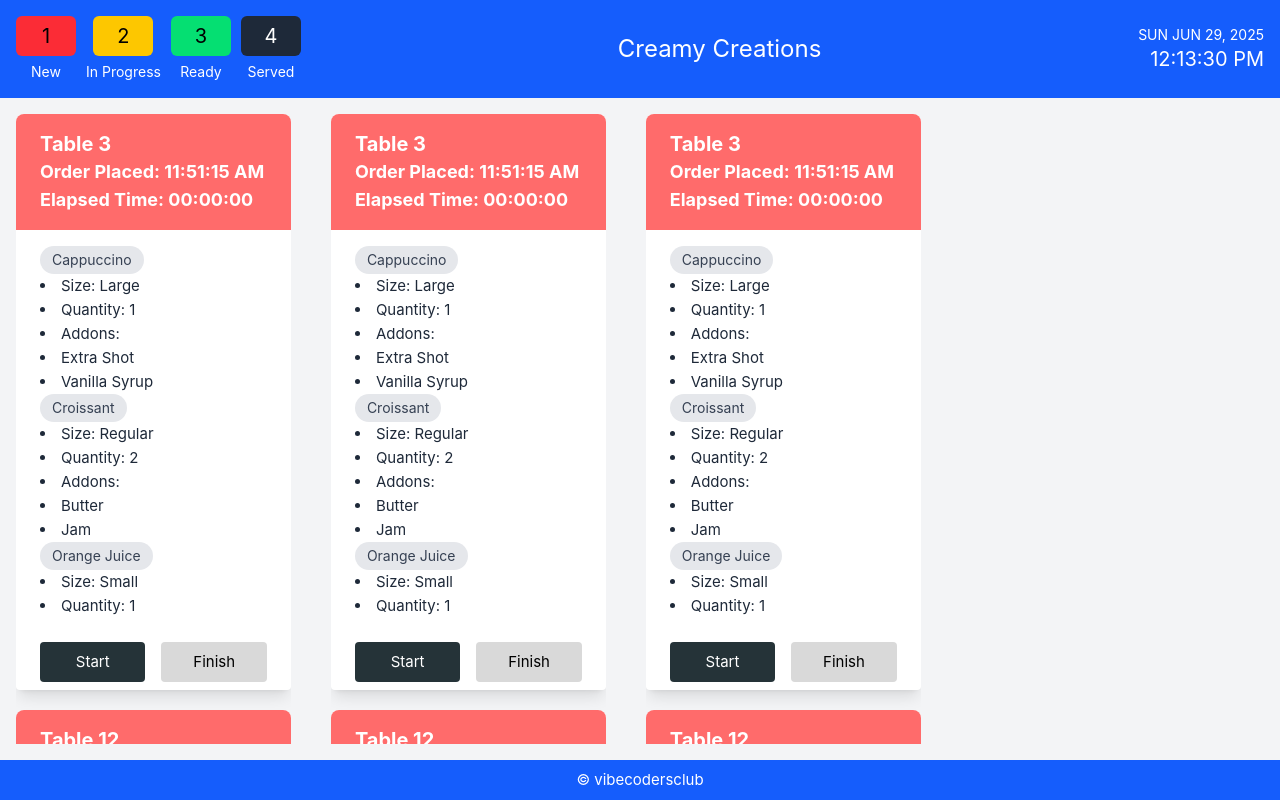
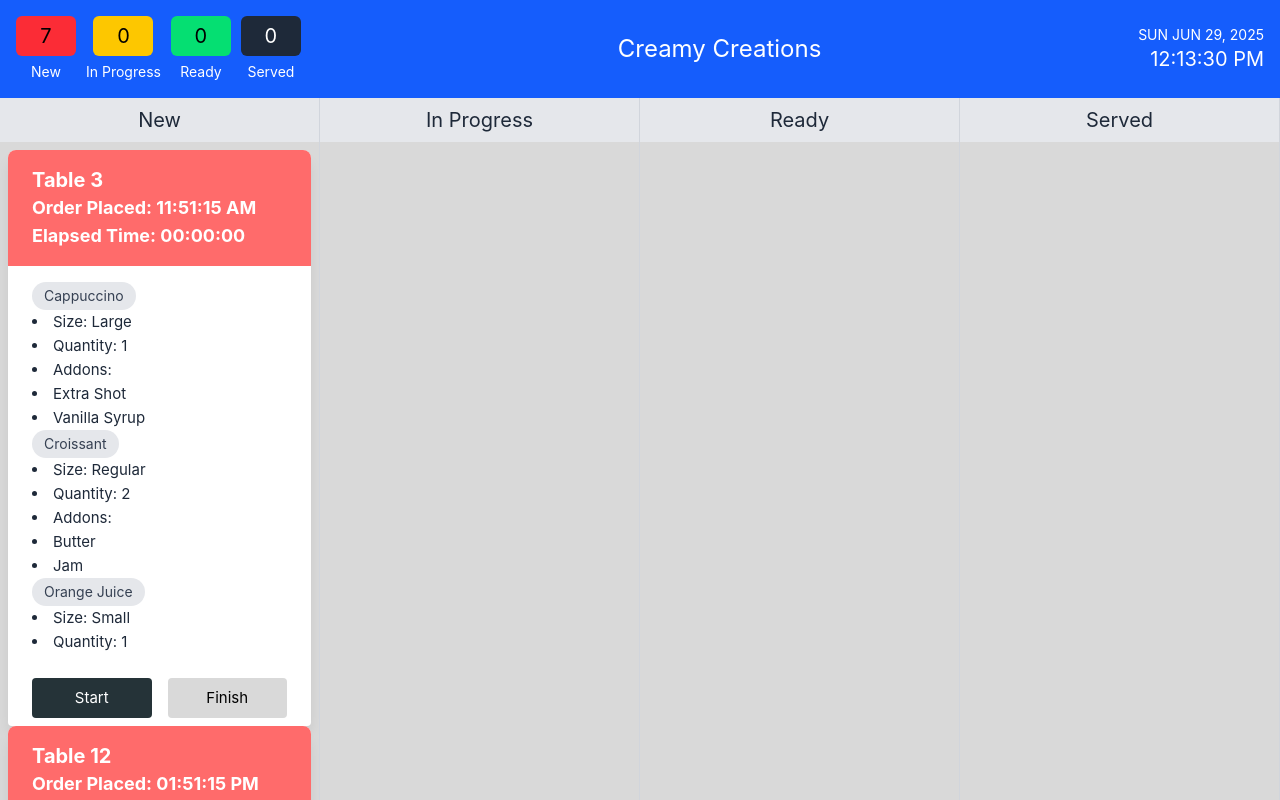
Before and after one commit to Genesis-Tan/Creamy-Created, a Vue app in the folder frontend-kitchen/: page / in a window 1280 px wide. Built offline with nearby package versions, Linux system fonts and the light colour scheme.

Commit message:
cards change place based on btn actions, navbar counter working

```diff
--- a/frontend-kitchen/src/App.vue
+++ b/frontend-kitchen/src/App.vue
@@ -1,50 +1,115 @@
 <script setup lang="ts">
+import { ref, computed } from 'vue'
 import Navbar from './components/navbar.vue'
 import Cards from './components/cards.vue'
-import orders from './assets/mock-data.json'
-// You can also import a Footer if needed
+import mockData from './assets/mock-data.json'
+import type { Order } from './types'
+
+// Add a default status to the mock data and a unique id
+const orders = ref<Order[]>(
+  mockData.map((order, index) => ({
+    ...order,
+    id: order.tableNumber + index, // simple unique id
+    status: 'New', // default status
+  })),
+)
+
+const groupedOrders = computed(() => {
+  return orders.value.reduce(
+    (acc, order) => {
+      const status = order.status || 'New'
+      if (!acc[status]) {
+        acc[status] = []
+      }
+      acc[status].push(order)
+      return acc
+    },
+    {} as Record<string, Order[]>,
+  )
+})
+
+const newOrdersCount = computed(() => groupedOrders.value['New']?.length || 0)
+const inProgressOrdersCount = computed(() => groupedOrders.value['In Progress']?.length || 0)
+const readyOrdersCount = computed(() => groupedOrders.value['Ready']?.length || 0)
+const servedOrdersCount = computed(() => groupedOrders.value['Served']?.length || 0)
+
+const orderStatuses = ['New', 'In Progress', 'Ready', 'Served']
+
+const handleStartOrder = (orderId: number) => {
+  const order = orders.value.find((o) => o.id === orderId)
+  if (order) {
+    order.status = 'In Progress'
+  }
+}
+
+const handleFinishOrder = (orderId: number) => {
+  const order = orders.value.find((o) => o.id === orderId)
+  if (order) {
+    order.status = 'Ready'
+  }
+}
+
+const handleUndoOrder = (orderId: number) => {
+  const order = orders.value.find((o) => o.id === orderId)
+  if (order) {
+    order.status = 'New'
+  }
+}
+
+const handleServeOrder = (orderId: number) => {
+  const order = orders.value.find((o) => o.id === orderId)
+  if (order) {
+    order.status = 'Served'
+  }
+}
 </script>
 
 <template>
-  <div class="h-screen flex flex-col">
-    <!-- Navbar at top -->
-    <Navbar />
-
-    <main class="flex-1 p-4 bg-gray-100 overflow-hidden">
-      <div class="flex flex-row gap-10 h-full">
-        <!-- Column 1 -->
-        <div class="flex flex-col gap-5 overflow-y-auto no-scrollbar">
-          <Cards
-            v-for="order in orders"
-            :key="order.tableNumber"
-            :tableNumber="order.tableNumber"
-            :timestamp="order.timestamp"
-            :orders="order.orders"
-          />
-        </div>
-        <!-- Column 2 -->
-        <div class="flex flex-col gap-5 overflow-y-auto no-scrollbar">
-          <Cards
-            v-for="order in orders"
-            :key="order.tableNumber"
-            :tableNumber="order.tableNumber"
-            :timestamp="order.timestamp"
-            :orders="order.orders"
-          />
-        </div>
-        <!-- Column 3 -->
-        <div class="flex flex-col gap-5 overflow-y-auto no-scrollbar">
-          <Cards
-            v-for="order in orders"
-            :key="order.tableNumber"
-            :tableNumber="order.tableNumber"
-            :timestamp="order.timestamp"
-            :orders="order.orders"
-          />
+  <div class="flex flex-col h-screen">
+    <Navbar
+      :new-count="newOrdersCount"
+      :in-progress-count="inProgressOrdersCount"
+      :ready-count="readyOrdersCount"
+      :served-count="servedOrdersCount"
+    />
+    <main class="flex-1 overflow-x-auto bg-[#D9D9D9]">
+      <div class="flex h-full">
+        <div
+          v-for="status in orderStatuses"
+          :key="status"
+          class="w-1/4 min-w-[300px] h-full overflow-y-auto border-r border-gray-300"
+        >
+          <h2 class="text-center text-xl font-bold py-2 bg-gray-200 sticky top-0 z-10">
+            {{ status }}
+          </h2>
+          <div class="p-2">
+            <Cards
+              v-for="order in groupedOrders[status]"
+              :key="order.id"
+              :order-id="order.id"
+              :table-number="order.tableNumber"
+              :timestamp="order.timestamp"
+              :orders="order.orders"
+              :status="order.status"
+              @start-order="handleStartOrder"
+              @finish-order="handleFinishOrder"
+              @undo-order="handleUndoOrder"
+              @serve-order="handleServeOrder"
+            />
+          </div>
         </div>
       </div>
     </main>
-
-    <footer class="bg-blue-600 text-white text-center p-2">&copy; vibecodersclub</footer>
   </div>
 </template>
+
+<style>
+/* Simple scrollbar styling for webkit browsers */
+.no-scrollbar::-webkit-scrollbar {
+  display: none;
+}
+.no-scrollbar {
+  -ms-overflow-style: none; /* IE and Edge */
+  scrollbar-width: none; /* Firefox */
+}
+</style>
--- a/frontend-kitchen/src/components/cards.vue
+++ b/frontend-kitchen/src/components/cards.vue
@@ -1,36 +1,3 @@
-<template>
-  <div class="max-w-sm rounded shadow-lg m-4 bg-white rounded-t-lg">
-    <div class="px-6 py-4 bg-[#FF6B6B] rounded-t-lg text-white force-bold">
-      <div class="text-xl mb-2 force-bold">Table {{ tableNumber }}</div>
-      <p class="text-lg force-bold">Order Placed: {{ formattedTimestamp }}</p>
-      <p class="text-lg force-bold">Elapsed Time: {{ elapsedTime }}</p>
-    </div>
-    <div class="px-6 pt-4 pb-2">
-      <div v-for="order in orders" :key="order.itemName" class="mb-4">
-        <span
-          class="inline-block bg-gray-200 rounded-full px-3 py-1 text-sm font-semibold text-gray-700 mr-2 mb-2"
-        >
-          {{ order.itemName }}
-        </span>
-        <ul class="list-disc list-inside ml-4">
-          <li>Size: {{ order.size }}</li>
-          <li>Quantity: {{ order.quantity }}</li>
-          <li v-if="order.addons.length > 0">
-            Addons:
-            <ul class="list-disc list-inside ml-4">
-              <li v-for="addon in order.addons" :key="addon">{{ addon }}</li>
-            </ul>
-          </li>
-        </ul>
-      </div>
-    </div>
-    <div class="px-6 pt-4 pb-2 flex justify-between gap-4">
-      <button class="bg-[#253338] text-white font-bold py-2 px-4 rounded flex-1">Start</button>
-      <button class="bg-[#D9D9D9] text-black font-bold py-2 px-4 rounded flex-1">Finish</button>
-    </div>
-  </div>
-</template>
-
 <script>
 export default {
   name: 'Card',
@@ -38,7 +5,10 @@ export default {
     tableNumber: Number,
     timestamp: String,
     orders: Array,
+    orderId: Number,
+    status: String,
   },
+  emits: ['start-order', 'finish-order', 'undo-order', 'serve-order'],
   data() {
     return {
       elapsedTime: '00:00:00',
@@ -46,6 +16,18 @@ export default {
     }
   },
   computed: {
+    headerColor() {
+      switch (this.status) {
+        case 'In Progress':
+          return 'bg-[#eec76a]'
+        case 'Ready':
+          return 'bg-green-400'
+        case 'Served':
+          return 'bg-gray-800'
+        default:
+          return 'bg-[#FF6B6B]'
+      }
+    },
     formattedTimestamp() {
       const date = new Date(this.timestamp)
       return date.toLocaleTimeString('en-US', {
@@ -71,6 +53,18 @@ export default {
     pad(num) {
       return num.toString().padStart(2, '0')
     },
+    startOrder() {
+      this.$emit('start-order', this.orderId)
+    },
+    finishOrder() {
+      this.$emit('finish-order', this.orderId)
+    },
+    undoOrder() {
+      this.$emit('undo-order', this.orderId)
+    },
+    serveOrder() {
+      this.$emit('serve-order', this.orderId)
+    },
   },
   mounted() {
     this.intervalId = setInterval(this.updateElapsedTime, 1000)
@@ -81,6 +75,73 @@ export default {
 }
 </script>
 
+<template>
+  <div class="max-w-sm rounded shadow-lg m-4 bg-white rounded-t-lg">
+    <div class="px-6 py-4 rounded-t-lg text-white force-bold" :class="headerColor">
+      <div class="text-xl mb-2 force-bold">Table {{ tableNumber }}</div>
+      <p class="text-lg force-bold">Order Placed: {{ formattedTimestamp }}</p>
+      <p class="text-lg force-bold">Elapsed Time: {{ elapsedTime }}</p>
+    </div>
+    <div class="px-6 pt-4 pb-2">
+      <div v-for="order in orders" :key="order.itemName" class="mb-4">
+        <span
+          class="inline-block bg-gray-200 rounded-full px-3 py-1 text-sm font-semibold text-gray-700 mr-2 mb-2"
+        >
+          {{ order.itemName }}
+        </span>
+        <ul class="list-disc list-inside ml-4">
+          <li>Size: {{ order.size }}</li>
+          <li>Quantity: {{ order.quantity }}</li>
+          <li v-if="order.addons.length > 0">
+            Addons:
+            <ul class="list-disc list-inside ml-4">
+              <li v-for="addon in order.addons" :key="addon">{{ addon }}</li>
+            </ul>
+          </li>
+        </ul>
+      </div>
+    </div>
+    <div class="px-6 pt-4 pb-2 flex justify-between gap-4">
+      <template v-if="status === 'New'">
+        <button
+          @click="startOrder"
+          class="bg-[#253338] text-white font-bold py-2 px-4 rounded flex-1"
+        >
+          Start
+        </button>
+        <button
+          @click="finishOrder"
+          class="bg-[#D9D9D9] text-black font-bold py-2 px-4 rounded flex-1"
+        >
+          Finish
+        </button>
+      </template>
+      <template v-else-if="status === 'In Progress'">
+        <button
+          @click="undoOrder"
+          class="bg-[#D9D9D9] text-black font-bold py-2 px-4 rounded flex-1"
+        >
+          Undo
+        </button>
+        <button
+          @click="finishOrder"
+          class="bg-[#253338] text-white font-bold py-2 px-4 rounded flex-1"
+        >
+          Finish
+        </button>
+      </template>
+      <template v-else-if="status === 'Ready'">
+        <button
+          @click="serveOrder"
+          class="bg-[#253338] text-white font-bold py-2 px-4 rounded flex-1"
+        >
+          Serve
+        </button>
+      </template>
+    </div>
+  </div>
+</template>
+
 <style scoped>
 /* Add any specific styles for your card component here */
 .force-bold {
--- a/frontend-kitchen/src/components/navbar.vue
+++ b/frontend-kitchen/src/components/navbar.vue
@@ -1,5 +1,12 @@
 <script setup lang="ts">
 import { ref, onMounted, onUnmounted } from 'vue'
+
+defineProps<{
+  newCount: number
+  inProgressCount: number
+  readyCount: number
+  servedCount: number
+}>()
 
 const currentDate = ref('')
 const currentTime = ref('')
@@ -47,7 +54,7 @@ onUnmounted(() => {
         <div
           class="w-15 h-10 flex justify-center items-center rounded-md font-bold text-xl bg-red-500 text-black"
         >
-          1
+          {{ newCount }}
         </div>
         <div class="text-sm font-bold text-center">New</div>
       </div>
@@ -55,7 +62,7 @@ onUnmounted(() => {
         <div
           class="w-15 h-10 flex justify-center items-center rounded-md font-bold text-xl bg-yellow-400 text-black"
         >
-          2
+          {{ inProgressCount }}
         </div>
         <div class="text-sm font-bold text-center">In Progress</div>
       </div>
@@ -63,7 +70,7 @@ onUnmounted(() => {
         <div
           class="w-15 h-10 flex justify-center items-center rounded-md font-bold text-xl bg-green-400 text-black"
         >
-          3
+          {{ readyCount }}
         </div>
         <div class="text-sm font-bold text-center">Ready</div>
       </div>
@@ -71,7 +78,7 @@ onUnmounted(() => {
         <div
           class="w-15 h-10 flex justify-center items-center rounded-md font-bold text-xl bg-gray-800 text-white"
         >
-          4
+          {{ servedCount }}
         </div>
         <div class="text-sm font-bold text-center">Served</div>
       </div>
@@ -87,3 +94,9 @@ onUnmounted(() => {
     </div>
   </nav>
 </template>
+
+<style scoped>
+.w-15 {
+  width: 60px;
+}
+</style>
--- /dev/null
+++ b/frontend-kitchen/src/types.ts
@@ -0,0 +1,14 @@
+export interface OrderItem {
+  itemName: string
+  size: string
+  addons: string[]
+  quantity: number
+}
+
+export interface Order {
+  id: number // Assuming 'id' is the table number for simplicity as a unique key
+  tableNumber: number
+  timestamp: string
+  orders: OrderItem[]
+  status: 'New' | 'In Progress' | 'Ready' | 'Served'
+}
```
